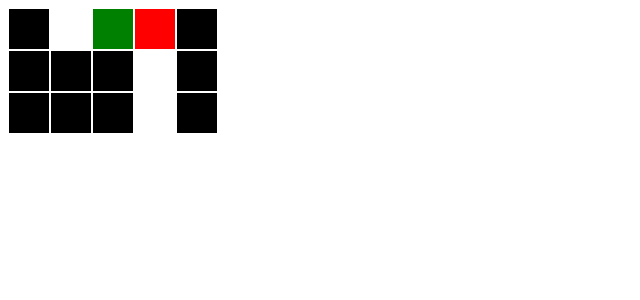
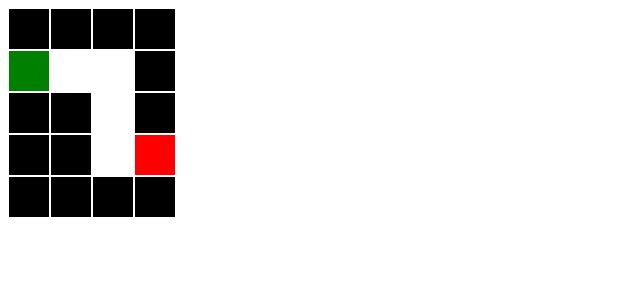
Before and after one commit to j-pcgoncalves/pathfinding_algo, a React (Vite) app: page / in a window 1280 px wide. Shown: the top 300 px of the page, without its empty margins (0-640 px from the left). Built offline with nearby package versions, Linux system fonts and the light colour scheme.

Commit message:
generate rows and cells dynamically

```diff
--- a/src/MazeGrid.jsx
+++ b/src/MazeGrid.jsx
@@ -1,29 +1,23 @@
 import './App.css'
 
 export default function MazeGrid() {
+  let maze = [
+    ["wall", "wall", "wall", "wall"],
+    ["start", "path", "path", "wall"],
+    ["wall", "wall", "path", "wall"],
+    ["wall", "wall", "path", "end"],
+    ["wall", "wall", "wall", "wall"],
+  ];
+
   return (
     <div>
-      <div className='row'>
-        <div className='cell wall'></div>
-        <div className='cell path'></div>
-        <div className='cell start'></div>
-        <div className='cell end'></div>
-        <div className='cell wall'></div>
-      </div>
-      <div className='row'>
-        <div className='cell wall'></div>
-        <div className='cell wall'></div>
-        <div className='cell wall'></div>
-        <div className='cell path'></div>
-        <div className='cell wall'></div>
-      </div>
-      <div className='row'>
-        <div className='cell wall'></div>
-        <div className='cell wall'></div>
-        <div className='cell wall'></div>
-        <div className='cell path'></div>
-        <div className='cell wall'></div>
-      </div>
+      {maze.map((row, rowIndex) => (
+        <div key={rowIndex} className='row'>
+          {row.map((cell, cellIndex) => (
+            <div key={cellIndex} className={`cell ${cell}`}></div>
+          ))}
+        </div>
+      ))}
     </div>
   )
 }
```
